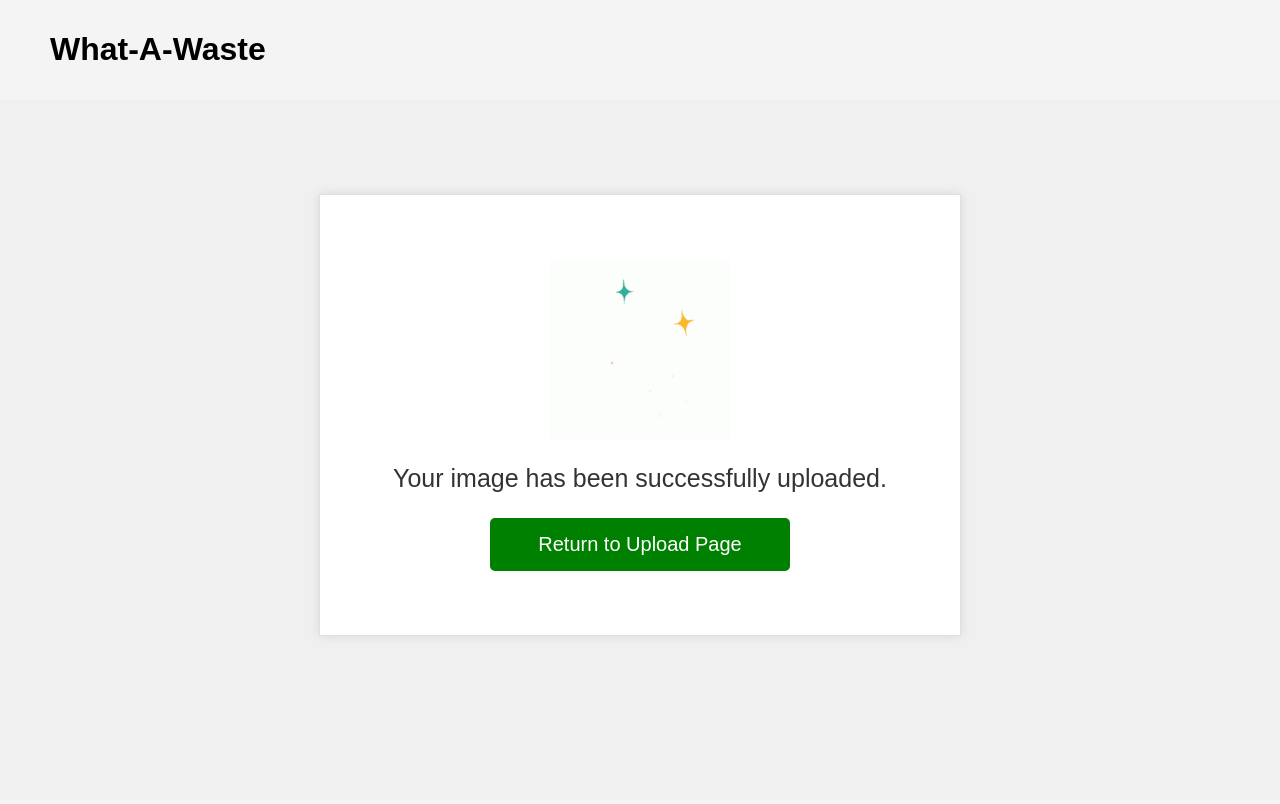
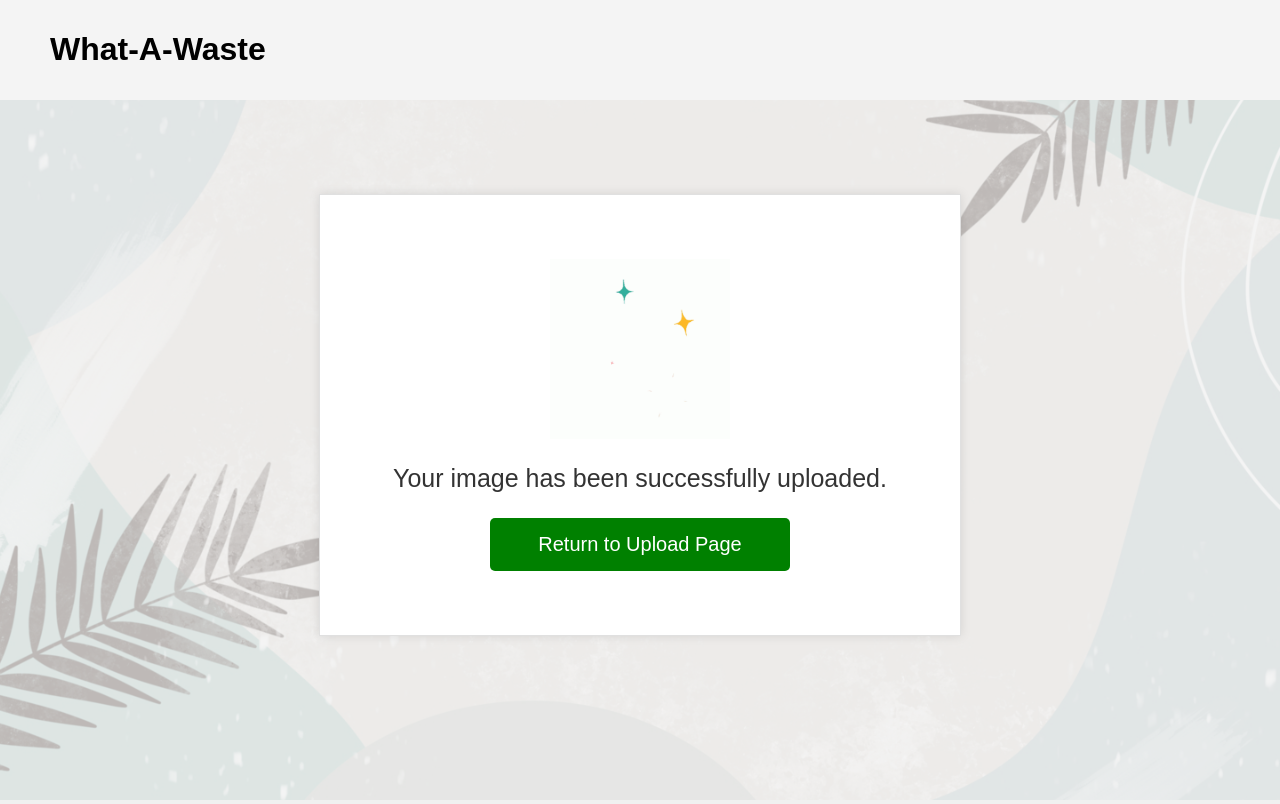
Before and after one commit to roannalim/dsa3101-2310-12-ocr, a Flask app: page /success in a window 1280 px wide; the page is wider, and only the part inside the window is pictured. Before the commit the page ends 638 px from the top of that part, so only its background shows below. Run offline with Flask 3, Linux system fonts and the light colour scheme.

Commit message:
add background

```diff
--- a/backend/database/templates/success.html
+++ b/backend/database/templates/success.html
@@ -24,7 +24,21 @@
             text-align: left;
             background-color: #f4f4f4;
         }
+        .image-container {
+            position: absolute;
+            top: 0;
+            left: 0;
+            width: 100%;
+            height: 100%;
+            z-index: -1; /* Ensure the image is at the back */
+        }
 
+        .image-container img {
+            width: 100%;
+            height: 100%;
+            object-fit: cover;
+            opacity: 0.3; /* Set the opacity to 30% */
+        }
         .button-container {
             display: flex;
             flex-direction: column; /* Center items vertically */
@@ -75,6 +89,10 @@
     <header>
         <h1>What-A-Waste</h1>
     </header>
+    <div class="image-container">
+        <img src="{{ url_for('static', filename='Web Images/background_image.jpg') }}" alt="Zero Waste Image" class="centered-image">
+    </div>
+
     <div class="button-container">
         <div class="box">
             <img src="{{ url_for('static', filename='Web Images/thank-you-page-gif1.gif') }}" alt="Thank You GIF" width="180" height="180">
```
Also changed, not shown: backend/database/static/Web Images/background_image.jpg (added).
